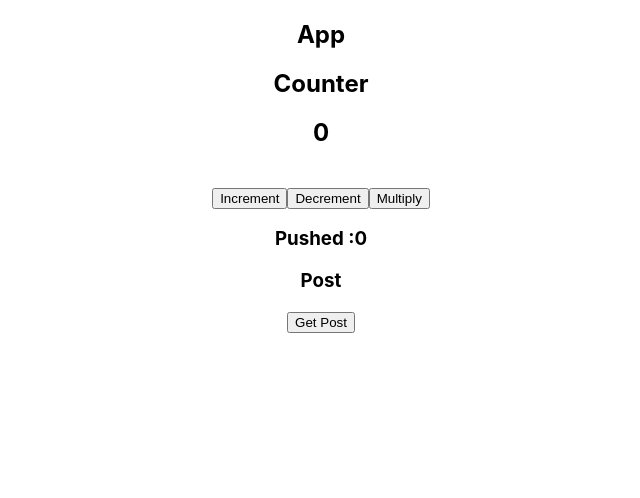
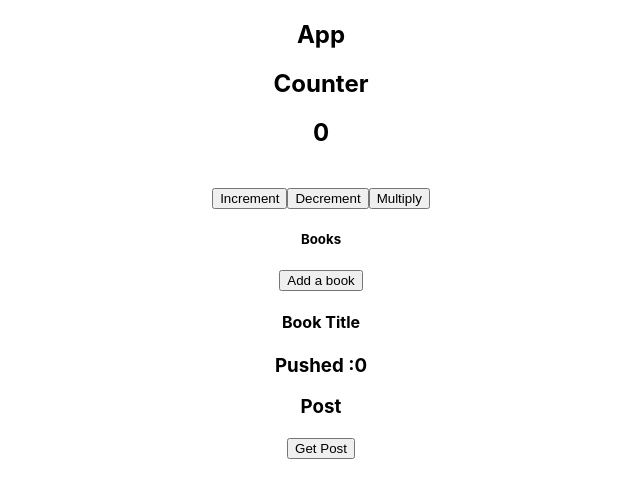
Before and after one commit to tranceyos2419/redux-tool-kit-ts, a React (Create React App) app: page / in a window 1280 px wide. Shown: the top 498 px of the page, without its empty margins (319-959 px from the left). Built offline with nearby package versions, Linux system fonts and the light colour scheme.

Commit message:
add crateEintity Adapater

```diff
--- a/src/App.tsx
+++ b/src/App.tsx
@@ -2,6 +2,7 @@ import React, { Dispatch } from "react";
 import Counter from "./components/Counter";
 import Push from "./components/Push";
 import Post from "./components/Post";
+import Books from "./components/Books";
 import { useDispatch } from "react-redux";
 import { init } from "./slices/postSlice";
 
@@ -13,6 +14,7 @@ function App() {
     <div className="App">
       <h2>App</h2>
       <Counter />
+      <Books />
       <Push />
       <Post />
     </div>
--- /dev/null
+++ b/src/components/Books.tsx
@@ -0,0 +1,45 @@
+import React, { useState } from "react";
+import { booksSelectors, bookAdded, bookRemoved } from "../slices/bookSlice";
+import store from "../store";
+import { useDispatch } from "react-redux";
+
+interface Props {}
+
+const Books = (props: Props) => {
+  const [count, setCount] = useState(0);
+  const allBooks = booksSelectors.selectAll(store.getState());
+  console.log("allBooks:", allBooks);
+  const dispatch = useDispatch();
+  return (
+    <div>
+      <h5>Books</h5>
+      <button
+        onClick={() => {
+          setCount(count + 1);
+          dispatch(
+            bookAdded({ id: `${count}`, title: `book ${count.toString()}` })
+          );
+        }}
+      >
+        Add a book
+      </button>
+      <h4>Book Title</h4>
+      {allBooks &&
+        allBooks.map((book, index) => {
+          return (
+            <div key={index}>
+              <h5
+                onClick={() => {
+                  dispatch(bookRemoved(book.id));
+                }}
+              >
+                {book.title}
+              </h5>
+            </div>
+          );
+        })}
+    </div>
+  );
+};
+
+export default Books;
--- /dev/null
+++ b/src/slices/bookSlice.ts
@@ -0,0 +1,39 @@
+import { State } from './../type.d';
+import {
+  createEntityAdapter,
+  createSlice,
+  configureStore
+} from '@reduxjs/toolkit'
+
+export interface Book {
+  id: string,
+  title: string
+}
+
+const booksAdapter = createEntityAdapter({
+  selectId: (book: Book) => book.id,
+  sortComparer: (a, b) => parseInt(b.id) - parseInt(a.id)
+});
+
+
+
+
+const booksSlice = createSlice({
+  name: 'bookd',
+  initialState: booksAdapter.getInitialState(),
+  reducers: {
+    bookAdded: booksAdapter.addOne,
+    bookRemoved: booksAdapter.removeOne,
+    booksReceived(state, action) {
+      booksAdapter.setAll(state, action.payload.books);
+    }
+  }
+})
+
+
+export const booksSelectors = booksAdapter.getSelectors((state: State) => state.books);
+
+export const { bookAdded, bookRemoved } = booksSlice.actions;
+
+
+export default booksSlice.reducer;
--- a/src/slices/counterSlice.ts
+++ b/src/slices/counterSlice.ts
@@ -1,6 +1,5 @@
 import { State } from './../type.d';
 import { createSlice, PayloadAction, createAsyncThunk } from '@reduxjs/toolkit';
-import { async } from 'q';
 export const counterSlice = createSlice({
   name: 'counter',
   initialState: {
--- a/src/store.ts
+++ b/src/store.ts
@@ -1,3 +1,4 @@
+import bookReducer from './slices/bookSlice';
 import { postReducer } from './slices/postSlice';
 import pushReducer from './slices/pushSlice';
 import { configureStore } from '@reduxjs/toolkit';
@@ -8,6 +9,7 @@ export default configureStore({
   reducer: {
     counter: counterReducer,
     push: pushReducer,
-    posts: postReducer
+    posts: postReducer,
+    books: bookReducer
   },
 });
--- a/src/type.d.ts
+++ b/src/type.d.ts
@@ -14,10 +14,9 @@ export interface Post {
   body: string
 }
 
-
-
 export interface State {
   counter: Counter,
   push: Push
-  posts: Post[]
+  posts: Post[],
+  books: EntityState<unknown>
 }
```
